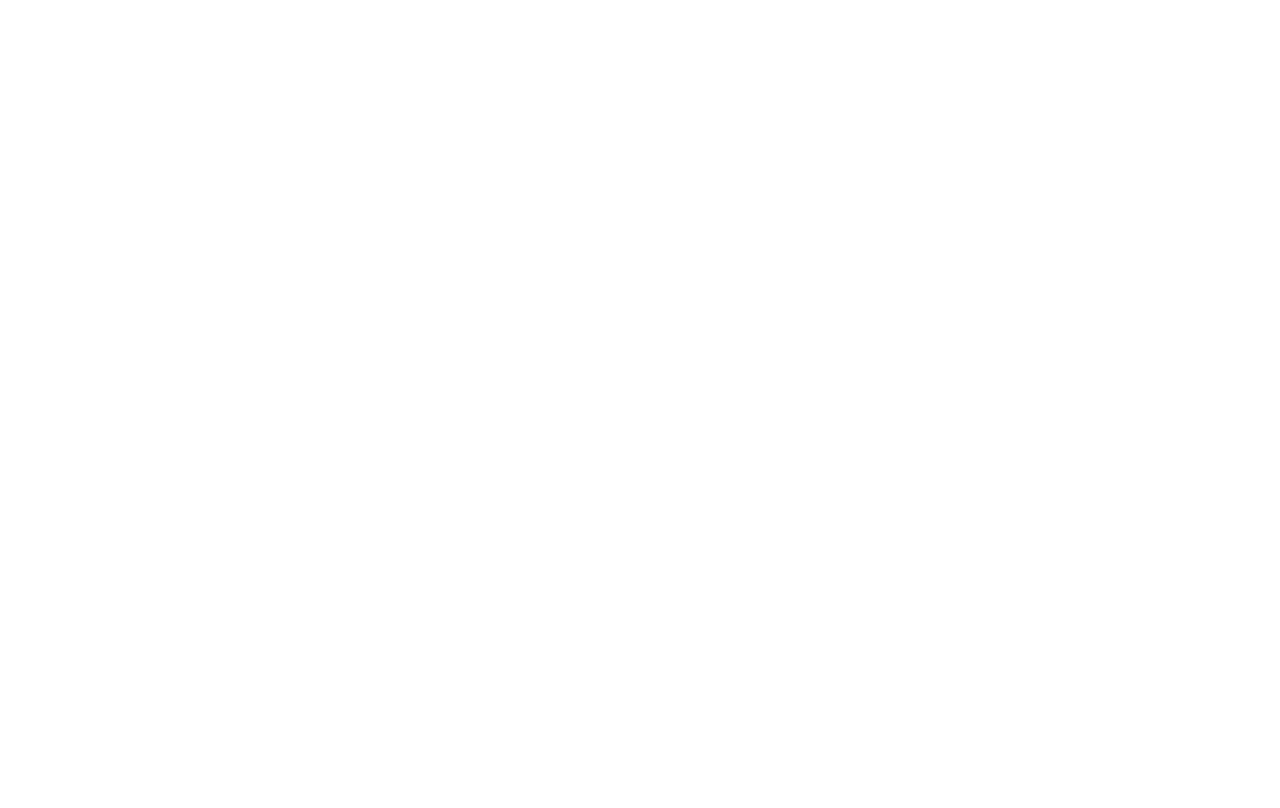
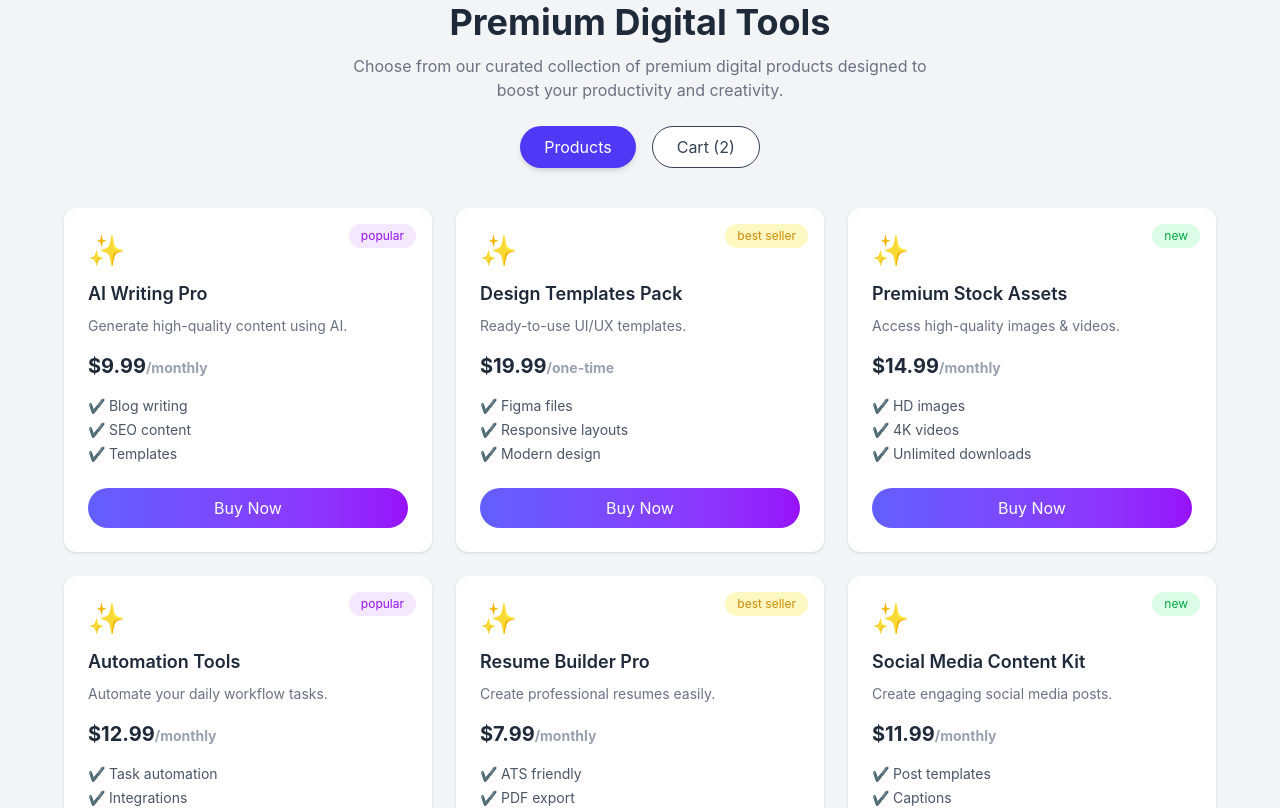
Before and after one commit to mintuvumi/Digi-tools, a React (Vite) app: page / in a window 1280 px wide. Shown: the part 960-1768 px from the top of the page. Before the commit the page ends 898 px from the top, so only its background shows below. Built offline with nearby package versions, Linux system fonts and the light colour scheme.

Commit message:
Section Card added

```diff
--- a/src/App.jsx
+++ b/src/App.jsx
@@ -1,6 +1,9 @@
 import Banner from "./component/Banner"
 import NavBar from "./component/NavBar"
 import Rating from "./component/Rating"
+import Products from "./component/Products"
+import GetStarted from "./components/GetStarted";
+
 
 
 function App() {
@@ -12,6 +15,8 @@
 
     <Banner/>
     <Rating/>
+    <Products/>
+    <GetStarted/>
 
     </>
   )
--- /dev/null
+++ b/src/component/GetStarted.jsx
@@ -0,0 +1,53 @@
+import { User, Package, Rocket } from "lucide-react";
+import steps from "../data/steps.json";
+
+const icons = {
+  "01": <User size={28} />,
+  "02": <Package size={28} />,
+  "03": <Rocket size={28} />,
+};
+
+const GetStarted = () => {
+  return (
+    <section className="bg-gray-100 py-20 px-6 md:px-16">
+      <div className="max-w-6xl mx-auto text-center">
+
+        <h2 className="text-3xl md:text-4xl font-bold mb-3">
+          Get Started In 3 Steps
+        </h2>
+
+        <p className="text-gray-500 mb-14">
+          Start using premium digital tools in minutes.
+        </p>
+
+        <div className="grid md:grid-cols-3 gap-8">
+          {steps.map((step) => (
+            <div
+              key={step.id}
+              className="bg-white p-8 rounded-2xl shadow hover:shadow-xl transition"
+            >
+              <span className="badge badge-primary mb-4">
+                {step.id}
+              </span>
+
+              <div className="mb-4 text-primary">
+                {icons[step.id]}
+              </div>
+
+              <h3 className="font-semibold mb-2">
+                {step.title}
+              </h3>
+
+              <p className="text-sm text-gray-500">
+                {step.desc}
+              </p>
+            </div>
+          ))}
+        </div>
+
+      </div>
+    </section>
+  );
+};
+
+export default GetStarted;
--- /dev/null
+++ b/src/component/Products.jsx
@@ -0,0 +1,87 @@
+import React from "react";
+import products from "../data/products";
+
+const Products = () => {
+  return (
+    <section className="bg-gray-100 py-16 px-6 md:px-16">
+      <div className="max-w-7xl mx-auto text-center">
+
+        {/* HEADER */}
+        <h2 className="text-3xl md:text-4xl font-bold text-gray-800 mb-3">
+          Premium Digital Tools
+        </h2>
+
+        <p className="text-gray-500 mb-6 max-w-xl mx-auto">
+          Choose from our curated collection of premium digital products designed
+          to boost your productivity and creativity.
+        </p>
+
+        {/* BUTTONS */}
+        <div className="flex justify-center gap-4 mb-10">
+          <button className="bg-indigo-600 text-white px-6 py-2 rounded-full shadow-md">
+            Products
+          </button>
+          <button className="bg-white text-gray-700 px-6 py-2 rounded-full border">
+            Cart (2)
+          </button>
+        </div>
+
+        {/* PRODUCT GRID */}
+        <div className="grid sm:grid-cols-2 lg:grid-cols-3 gap-6">
+
+          {products.map((product) => (
+            <div
+              key={product.id}
+              className="bg-white rounded-xl p-6 text-left shadow-sm hover:shadow-lg transition duration-300 relative"
+            >
+
+              {/* TAG */}
+              <span className={`absolute top-4 right-4 text-xs px-3 py-1 rounded-full
+                ${product.tagType === "popular" && "bg-purple-100 text-purple-600"}
+                ${product.tagType === "new" && "bg-green-100 text-green-600"}
+                ${product.tagType === "best seller" && "bg-yellow-100 text-yellow-600"}
+              `}>
+                {product.tag}
+              </span>
+
+              {/* ICON */}
+              <div className="text-3xl mb-3">✨</div>
+
+              {/* NAME */}
+              <h3 className="text-lg font-semibold text-gray-800 mb-2">
+                {product.name}
+              </h3>
+
+              {/* DESC */}
+              <p className="text-gray-500 text-sm mb-4">
+                {product.description}
+              </p>
+
+              {/* PRICE */}
+              <p className="text-xl font-bold text-gray-800 mb-4">
+                ${product.price}
+                <span className="text-sm text-gray-400">/{product.period}</span>
+              </p>
+
+              {/* FEATURES */}
+              <ul className="text-sm text-gray-600 mb-6 space-y-1">
+                {product.features.map((f, i) => (
+                  <li key={i}>✔ {f}</li>
+                ))}
+              </ul>
+
+              {/* BUTTON */}
+              <button className="w-full bg-gradient-to-r from-indigo-500 to-purple-600 text-white py-2 rounded-full hover:opacity-90 transition">
+                Buy Now
+              </button>
+
+            </div>
+          ))}
+
+        </div>
+      </div>
+    </section>
+  );
+};
+
+export default Products;
--- /dev/null
+++ b/src/data/products.js
@@ -0,0 +1,70 @@
+const products = [
+  {
+    id: 1,
+    name: "AI Writing Pro",
+    description: "Generate high-quality content using AI.",
+    price: 9.99,
+    period: "monthly",
+    tag: "popular",
+    tagType: "popular",
+    features: ["Blog writing", "SEO content", "Templates"],
+    icon: "ai"
+  },
+  {
+    id: 2,
+    name: "Design Templates Pack",
+    description: "Ready-to-use UI/UX templates.",
+    price: 19.99,
+    period: "one-time",
+    tag: "best seller",
+    tagType: "best seller",
+    features: ["Figma files", "Responsive layouts", "Modern design"],
+    icon: "design"
+  },
+  {
+    id: 3,
+    name: "Premium Stock Assets",
+    description: "Access high-quality images & videos.",
+    price: 14.99,
+    period: "monthly",
+    tag: "new",
+    tagType: "new",
+    features: ["HD images", "4K videos", "Unlimited downloads"],
+    icon: "assets"
+  },
+  {
+    id: 4,
+    name: "Automation Tools",
+    description: "Automate your daily workflow tasks.",
+    price: 12.99,
+    period: "monthly",
+    tag: "popular",
+    tagType: "popular",
+    features: ["Task automation", "Integrations", "Scheduling"],
+    icon: "automation"
+  },
+  {
+    id: 5,
+    name: "Resume Builder Pro",
+    description: "Create professional resumes easily.",
+    price: 7.99,
+    period: "monthly",
+    tag: "best seller",
+    tagType: "best seller",
+    features: ["ATS friendly", "PDF export", "Templates"],
+    icon: "resume"
+  },
+  {
+    id: 6,
+    name: "Social Media Content Kit",
+    description: "Create engaging social media posts.",
+    price: 11.99,
+    period: "monthly",
+    tag: "new",
+    tagType: "new",
+    features: ["Post templates", "Captions", "Hashtag generator"],
+    icon: "social"
+  }
+];
+
+export default products;
--- /dev/null
+++ b/src/data/steps.json
@@ -0,0 +1,17 @@
+[
+  {
+    "id": "01",
+    "title": "Create Account",
+    "desc": "Sign up for free in seconds. No credit card required to get started."
+  },
+  {
+    "id": "02",
+    "title": "Choose Products",
+    "desc": "Browse our catalog and select the tools that fit your needs."
+  },
+  {
+    "id": "03",
+    "title": "Start Creating",
+    "desc": "Download and start using your premium tools immediately."
+  }
+]
```
